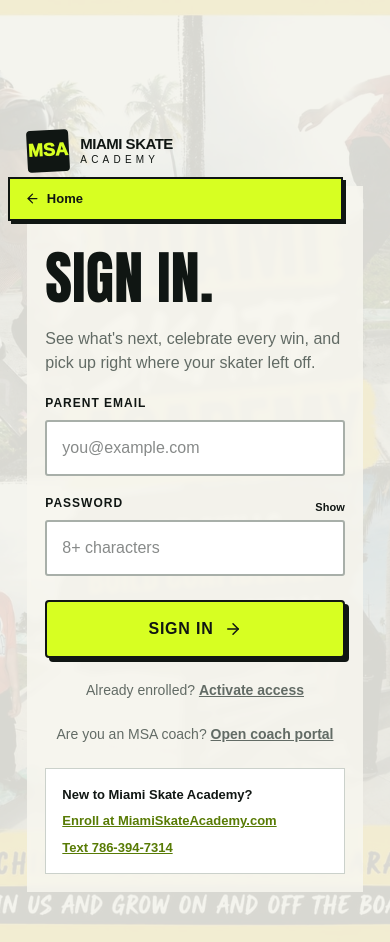
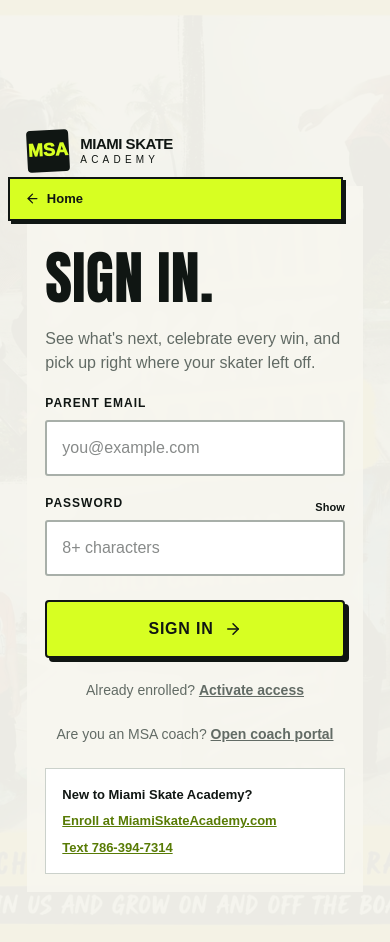
Before and after one commit to yointcounty/msa-dashboard, a Next.js app: page /auth/login in a window 390 px wide. Built offline with nearby package versions, Linux system fonts and the light colour scheme; no server answers.

Commit message:
Revert auth photo visibility adjustment

```diff
--- a/app/auth/auth.css
+++ b/app/auth/auth.css
@@ -39,7 +39,7 @@
   padding-bottom: 8px;
 }
 
-/* Rotating real MSA photo-bank photography stays visible behind auth content while forms remain clear. */
+/* Rotating MSA skater photography stays behind the auth content so forms remain clear. */
 .auth-panel,
 .auth-visual {
   position: relative;
@@ -59,19 +59,19 @@
   transition: opacity 650ms ease;
 }
 .auth-photo-carousel img.active {
-  opacity: 0.32;
+  opacity: 0.18;
 }
 .auth-photo-wash {
   position: absolute;
   inset: 0;
   z-index: 1;
-  background: rgba(247, 246, 239, 0.56);
+  background: rgba(247, 246, 239, 0.7);
 }
 .auth-visual .auth-photo-carousel img.active {
-  opacity: 0.78;
+  opacity: 0.72;
 }
 .auth-visual .auth-photo-wash {
-  background: linear-gradient(180deg, rgba(0, 0, 0, 0.1), rgba(0, 0, 0, 0.58));
+  background: linear-gradient(180deg, rgba(0, 0, 0, 0.14), rgba(0, 0, 0, 0.68));
 }
 .auth-panel > :not(.auth-photo-carousel),
 .auth-visual > :not(.auth-photo-carousel) {
@@ -80,7 +80,7 @@
 }
 .auth-card {
   padding: 22px;
-  background: rgba(247, 246, 239, 0.86);
+  background: rgba(247, 246, 239, 0.88);
   backdrop-filter: blur(2px);
 }
 .auth-panel .brand-lockup,
@@ -89,10 +89,10 @@
 }
 @media (max-width: 560px) {
   .auth-photo-carousel img.active {
-    opacity: 0.28;
+    opacity: 0.14;
   }
   .auth-photo-wash {
-    background: rgba(247, 246, 239, 0.6);
+    background: rgba(247, 246, 239, 0.74);
   }
   .auth-card {
     padding: 18px;
```
